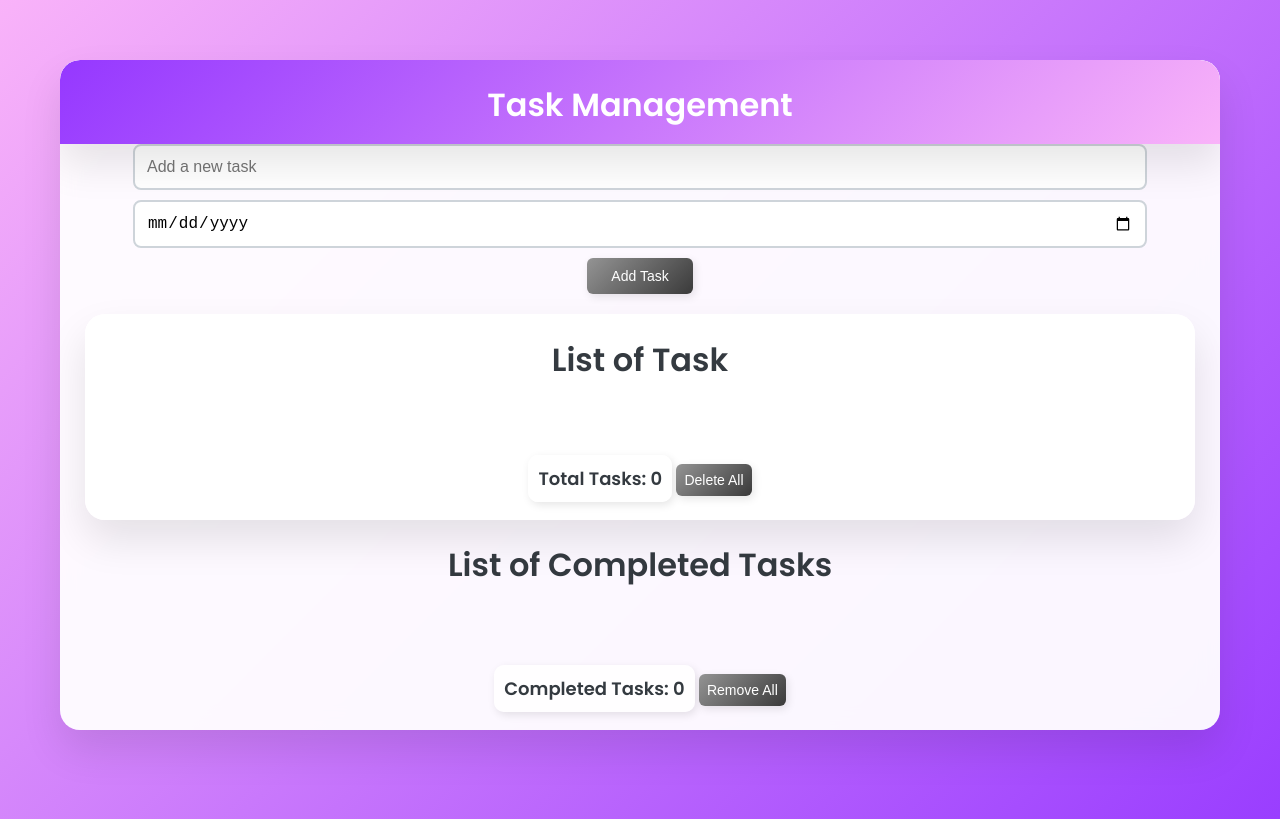
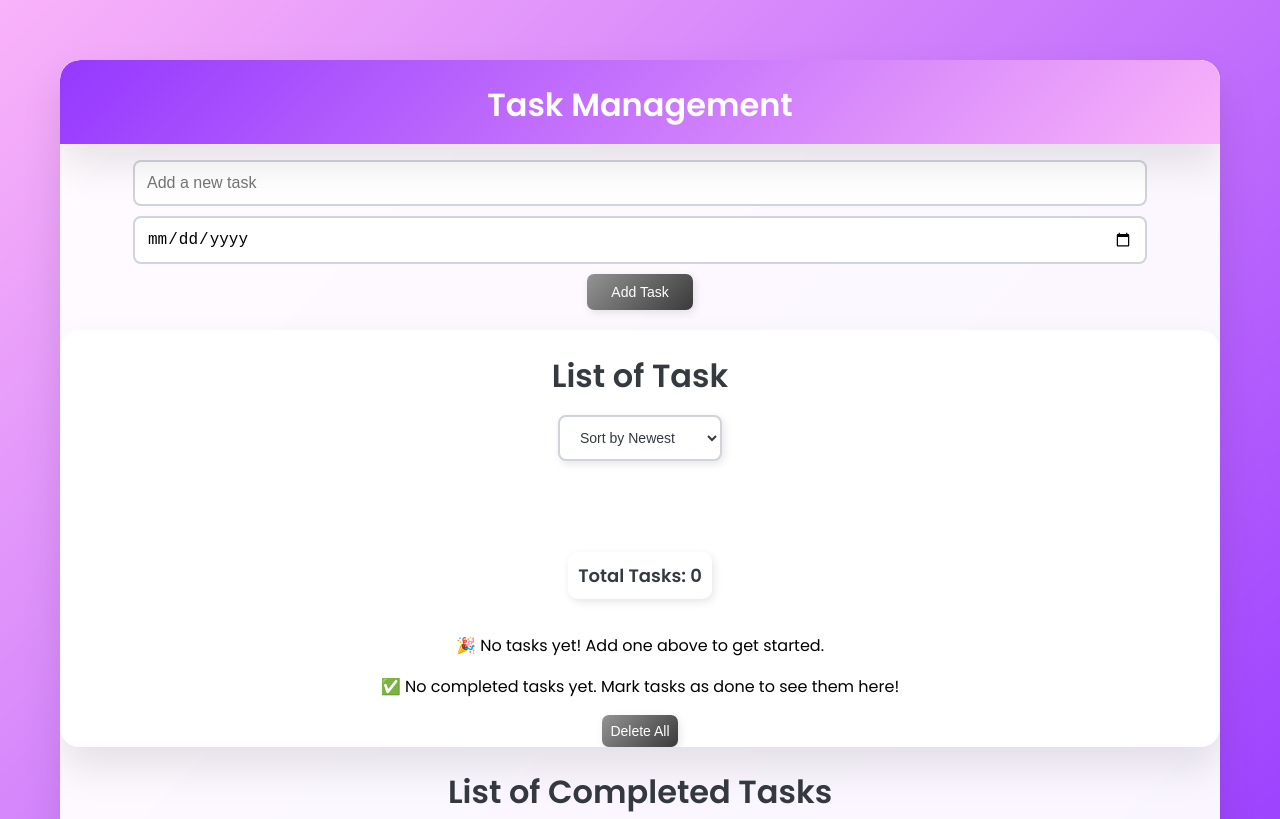
Before and after one commit to Donsper/TASK-MANAGEMENT, a plain HTML site: page index.html in a window 1280 px wide. Shown: the top 819 px of the page. Drawn offline with Linux system fonts and the light colour scheme.

Commit message:
updated dropdown

```diff
--- a/index.html
+++ b/index.html
@@ -21,8 +21,15 @@
         </div>
         <div class="con-task">
             <h1>List of Task</h1>
+             <select id="sortOption" onchange="loadTasks()">
+            <option value="newest">Sort by Newest</option>
+            <option value="oldest">Sort by Oldest</option>
+            <option value="dueSoon">Sort by Due Date</option>
+            </select>
             <ul id="taskList"></ul>
             <p id="taskCount">Total Tasks: 0</p>
+            <p id="emptyTaskMessage" style="display: none;">🎉 No tasks yet! Add one above to get started.</p>
+            <p id="emptyCompletedMessage" style="display: none;">✅ No completed tasks yet. Mark tasks as done to see them here!</p>
             <button onclick="clearAllTasks()">Delete All</button>
         </div>
 
--- a/script.js
+++ b/script.js
@@ -20,6 +20,20 @@ function loadTasks() {
 
     let tasks = JSON.parse(localStorage.getItem("tasks")) || [];
     let completedTasks = JSON.parse(localStorage.getItem("completedTasks")) || [];
+    let sortOption = document.getElementById("sortOption")?.value || "newest";
+
+    tasks.sort((a, b) => {
+    const dateA = new Date(a.dateCreated);
+    const dateB = new Date(b.dateCreated);
+    const dueA = new Date(a.dueDate);
+    const dueB = new Date(b.dueDate);
+
+    if (sortOption === "oldest") return dateA - dateB;
+    if (sortOption === "dueSoon") return dueA - dueB;
+    return dateB - dateA; // default to newest
+
+    });
+
 
   tasks.forEach((task, index) => {
     let li = document.createElement("li");
@@ -62,6 +76,12 @@ function loadTasks() {
 
 
     updateTaskCounts();
+
+    document.getElementById("emptyTaskMessage").style.display =
+    tasks.length === 0 ? "block" : "none";
+
+    document.getElementById("emptyCompletedMessage").style.display =
+    completedTasks.length === 0 ? "block" : "none";
 }
 
 
@@ -78,9 +98,8 @@ function completeTask(index) {
     localStorage.setItem("completedTasks", JSON.stringify(completedTasks));
 
     loadTasks();
+
 }
-
-
 
 function deleteCompletedTask(index) {
     let completedTasks = JSON.parse(localStorage.getItem("completedTasks")) || [];
@@ -96,13 +115,14 @@ function addTask() {
     let taskText = taskInput.value.trim();
     let dueDate = dueDateInput.value;
 
+
     if (taskText === "") return;
 
     let tasks = JSON.parse(localStorage.getItem("tasks")) || [];
     let newTask = {
         text: taskText,
         dateCreated: new Date().toLocaleString(),
-        dueDate: dueDate ? new Date(dueDate).toLocaleDateString() : "No due date"
+        dueDate: dueDate ? new Date(dueDate).toLocaleDateString() : "No due date",
     };
 
     tasks.push(newTask);
--- a/styles.css
+++ b/styles.css
@@ -17,13 +17,14 @@ body {
     box-shadow: 0 20px 40px rgba(0, 0, 0, 0.1);
     overflow: hidden;
     backdrop-filter: blur(10px);
+    margin-bottom: 1rem;
 }
 .title h1{
     color: rgb(255, 255, 255);
 }
 /* Container */
 .container {
-    max-width: 1200px;
+    max-width: 1300px;
     margin: 0 auto;
     background: rgba(255, 255, 255, 0.95);
     border-radius: 20px;
@@ -32,7 +33,7 @@ body {
     backdrop-filter: blur(10px);
 }
 .con-task{
-    max-width: 1110px;
+    max-width: 1280px;
     margin: 0 auto;
     background: rgba(255, 255, 255, 0.95);
     border-radius: 20px;
@@ -195,7 +196,7 @@ li {
 
 button {
     padding: 8px;
-    border-radius: 6px;
+    border-radius: 7px;
     cursor: pointer;
     transition: 0.3s;
 }
@@ -234,6 +235,35 @@ button {
     margin-top: 10px;
 }
 
+#sortOption {
+  padding: 12px 16px;
+  font-size: 14px;
+  border-radius: 8px;
+  border: 2px solid #ced4da;
+  background: white;
+  color: #343a40;
+  cursor: pointer;
+  box-shadow: 2px 3px 8px rgba(0, 0, 0, 0.1);
+  transition: border 0.3s ease, background 0.3s ease;
+  margin-bottom: 20px;
+}
+
+#sortOption:hover {
+  border-color: #2575fc;
+  background: linear-gradient(135deg, #e581e5, #9f0fff);
+}
+
+body.dark-mode #sortOption {
+  background-color: #2b2b2b;
+  color: #ffffff;
+  border-color: #555;
+}
+
+body.dark-mode #sortOption:hover {
+  background-color: #3a3a3a;
+  border-color: #888;
+}
+
 .date-info {
   display: flex;
   flex-direction: column;
```
